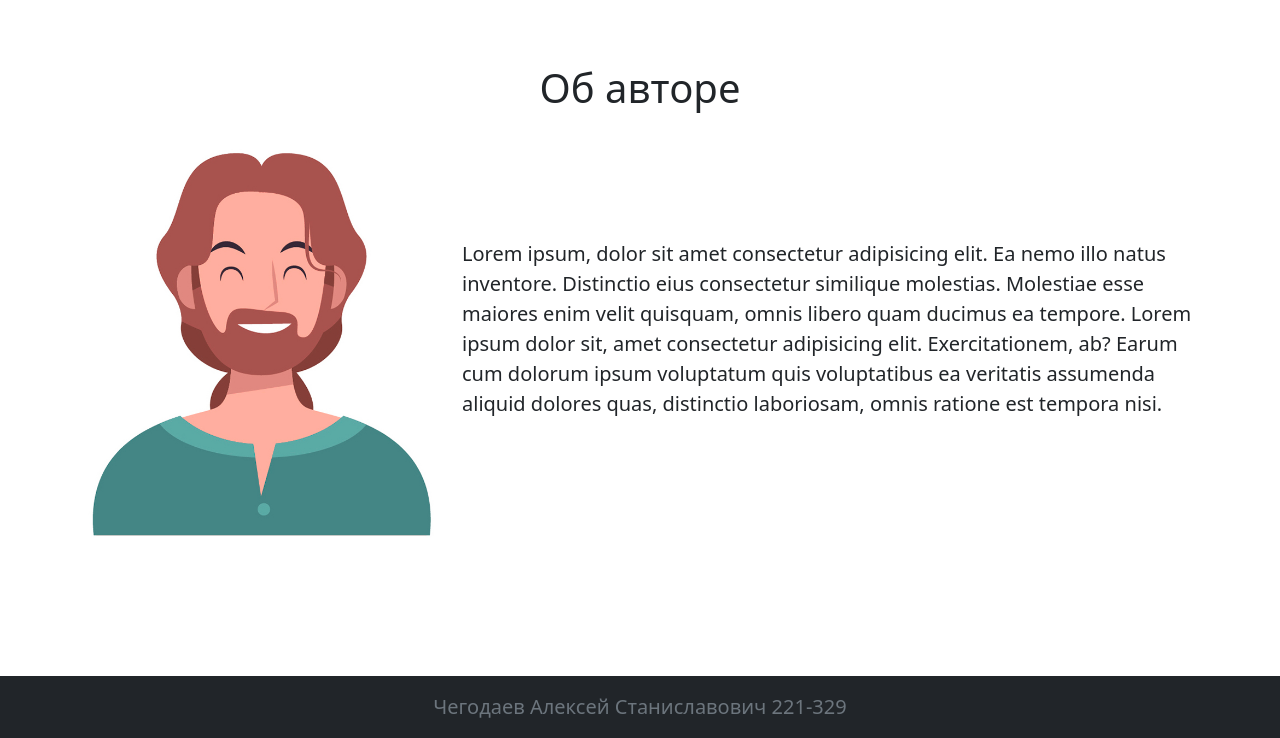
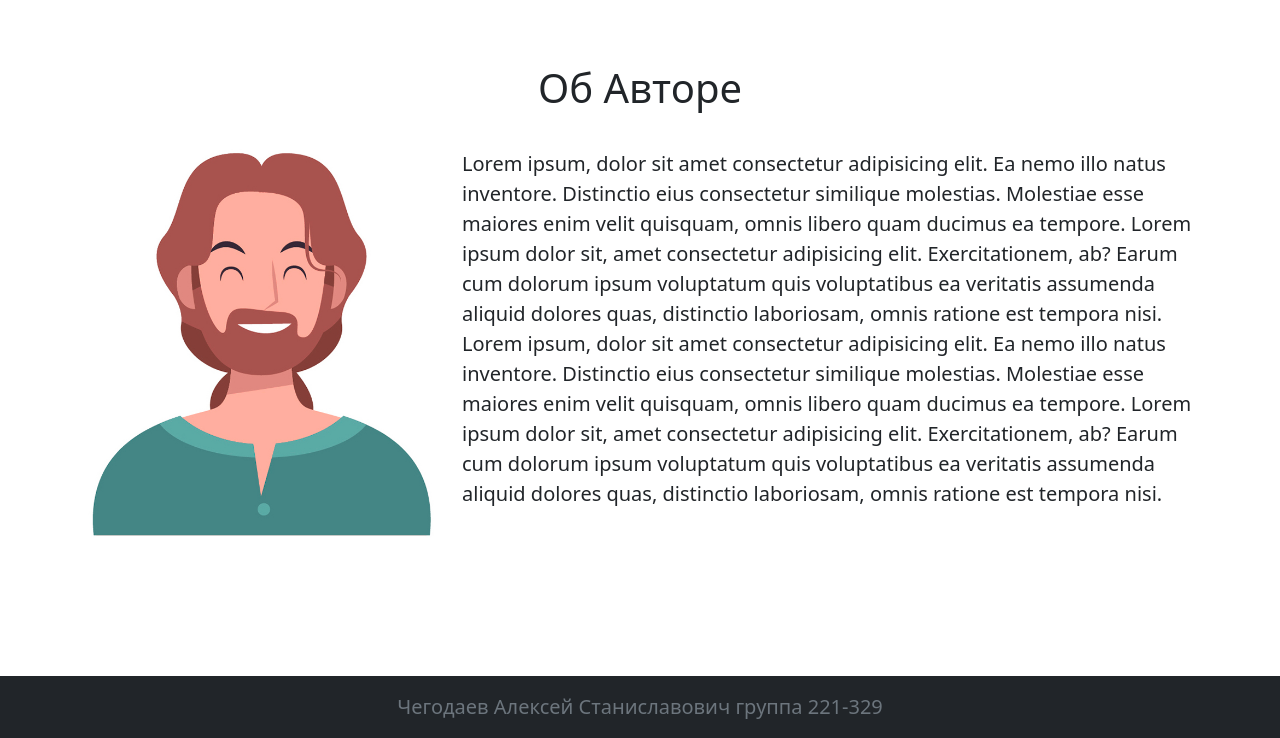
Before and after one commit to Aluhug/Chegodaev-221-329-web-dev-2024-1, a Flask app: page /about in a window 1280 px wide. Shown: the part 62-800 px from the top of the page. Run offline with Flask 2, Linux system fonts and the light colour scheme.

Commit message:
changes updated

```diff
--- a/lab1_template/app/static/styles.css
+++ b/lab1_template/app/static/styles.css
@@ -7,6 +7,6 @@ body {
 }
 
 .comment_logo {
-    width: 50px;
-    height: 50px;
+    width: 65px;
+    height: 75px;
 }
--- a/lab1_template/app/templates/about.html
+++ b/lab1_template/app/templates/about.html
@@ -1,7 +1,7 @@
 {% extends 'base.html' %}
 
 {% block content %}
-<h1 class="mt-5 text-center">Об авторе</h1>
+<h1 class="mt-5 text-center">Об Авторе</h1>
 <div class="row">
     <div class="col-md-4 mb-3">
         <img class="avatar" src="{{ url_for('static', filename='images/avatar.jpg') }}" alt="Author">
@@ -15,6 +15,14 @@
             Lorem ipsum dolor sit, amet consectetur adipisicing elit. Exercitationem, ab?
             Earum cum dolorum ipsum voluptatum quis voluptatibus ea veritatis assumenda aliquid
             dolores quas, distinctio laboriosam, omnis ratione est tempora nisi.
+
+            Lorem ipsum, dolor sit amet consectetur adipisicing elit. Ea nemo illo natus
+            inventore. Distinctio eius consectetur similique molestias. Molestiae esse maiores
+            enim velit quisquam, omnis libero quam ducimus ea tempore.
+
+            Lorem ipsum dolor sit, amet consectetur adipisicing elit. Exercitationem, ab?
+            Earum cum dolorum ipsum voluptatum quis voluptatibus ea veritatis assumenda aliquid
+            dolores quas, distinctio laboriosam, omnis ratione est tempora nisi.
         </p>
     </div>
 </div>
--- a/lab1_template/app/templates/base.html
+++ b/lab1_template/app/templates/base.html
@@ -51,7 +51,7 @@
 
 <footer class="mt-auto py-3 bg-dark">
     <div class="container text-center">
-        <span class="text-muted">Чегодаев Алексей Станиславович 221-329</span>
+        <span class="text-muted">Чегодаев Алексей Станиславович группа 221-329</span>
     </div>
 </footer>
 
```
Also changed, not shown: lab1_template/app/templates/post.html (+10 -8 lines), lab1_template/app/static/images/commentLogo.jpg (deleted), lab1_template/app/static/images/makaka.jpg (added).
